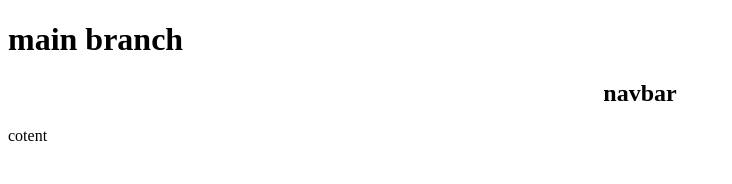
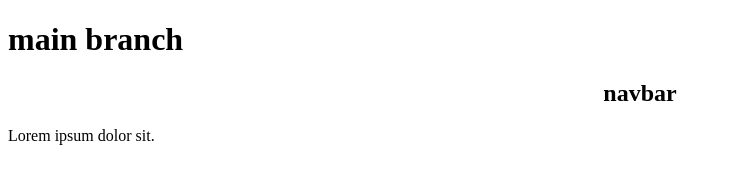
Before and after one commit to Munirabonu/bunkerlab2, a plain HTML site: page index.html in a window 1280 px wide. Shown: the whole page, without its empty margins (0-732 px from the left). Drawn offline with Linux system fonts and the light colour scheme.

Commit message:
p_text_add

```diff
--- a/index.html
+++ b/index.html
@@ -1,5 +1,6 @@
 <!DOCTYPE html>
 <html lang="en">
+
 <head>
   <meta charset="UTF-8" />
   <meta http-equiv="X-UA-Compatible" content="IE=edge" />
@@ -7,6 +8,7 @@
   <title>Document</title>
   <link rel="stylesheet" href="./style.css" />
 </head>
+
 <body>
 
   <h1>main branch</h1>
@@ -15,6 +17,8 @@
     <h1>navbar</h1>
   </nav>
 
-    cotent
+  <p>Lorem ipsum dolor sit.
+  </p>
 </body>
+
 </html>
```
Lines whose indentation alone changed are shown as unchanged.
